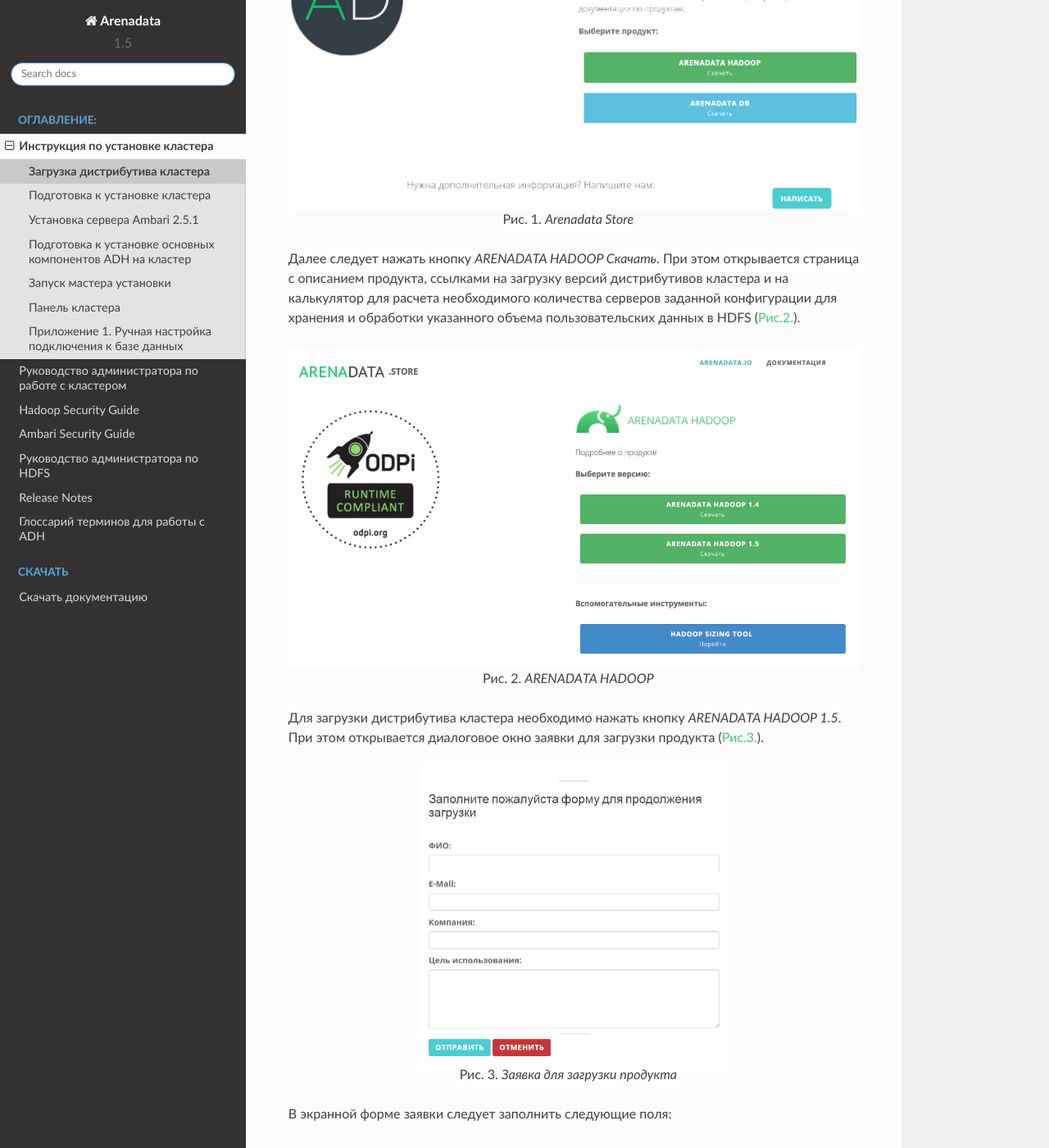
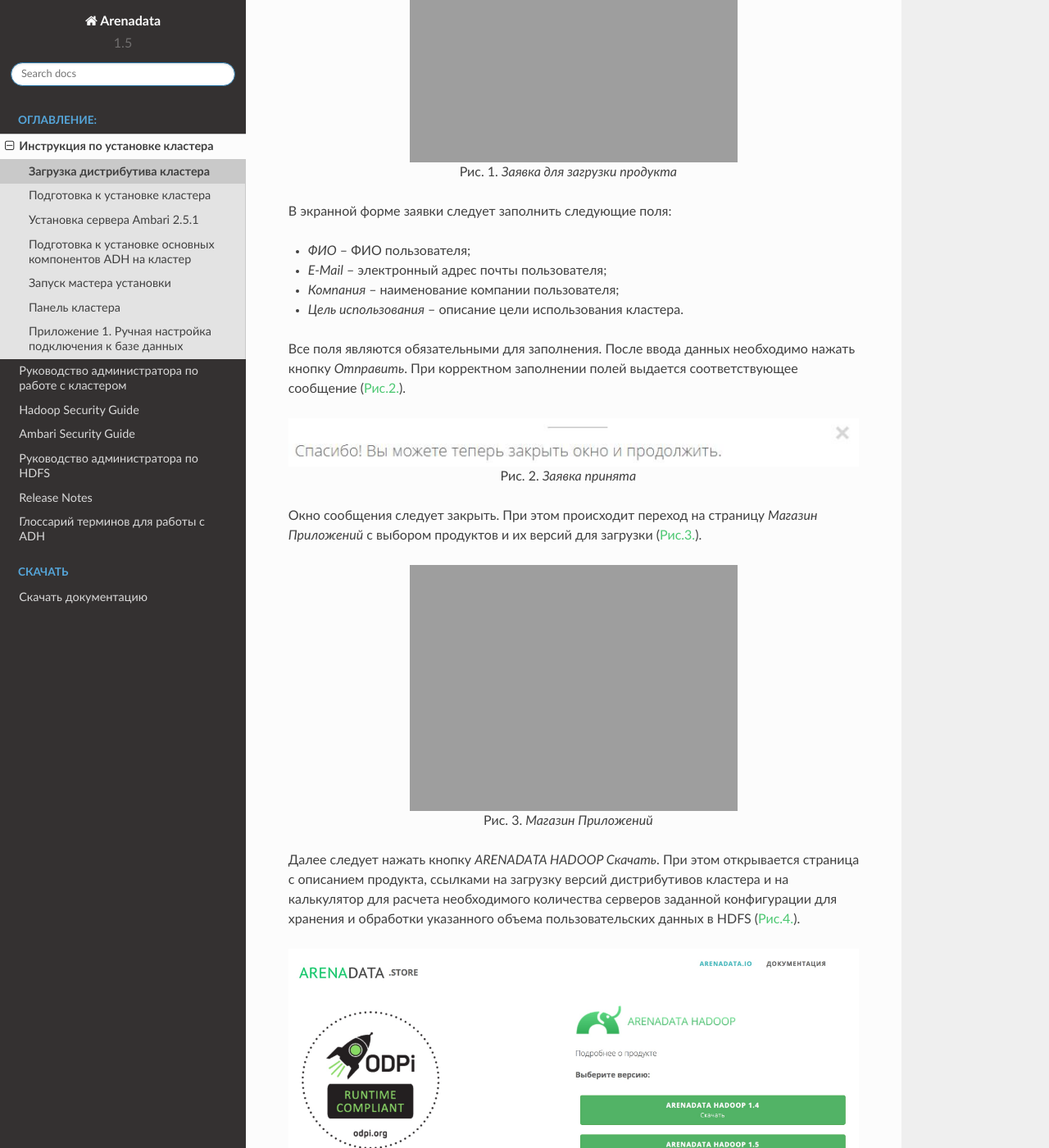
Before and after one commit to arenadata/docs_adps, a Sphinx documentation site: the page built from source/install/download.rst, in a window 1280 px wide and 1400 px high, scrolled down 382 px. Shown: the whole window at 82% size. Built offline with Sphinx 7.4.7 and the Read the Docs theme 2.0.0, drawn with Linux system fonts in a browser that asks for light colours; some of the changed text lies outside the part shown.

Commit message:
Update download.rst

```diff
--- a/source/install/download.rst
+++ b/source/install/download.rst
@@ -2,14 +2,44 @@
 ==============================
 
 
-Для загрузки дистрибутива кластера **Arenadata Hadoop** (далее – **ADH**) необходимо на сайте продукта http://arenadata.io/index.html перейти на вкладку "Скачать". При этом открывается страница *ARENADATA.STORE* (:numref:`Рис.%s.<install-img-1>`):
+Для загрузки дистрибутива кластера **Arenadata Hadoop** (далее – **ADH**) необходимо на сайте продукта https://arenadata.tech/ перейти на вкладку "Скачать". При этом происходит переход на страницу *Магазин Программного Обеспечения Arenadata* (:numref:`Рис.%s.<install_app-store.png>`) и открывается экранная форма для заполнения заявки для загрузки продукта (:numref:`Рис.%s.<install_form-download.png>`):
 
-.. _install-img-1:
+.. _install_form-download.png:
 
-.. figure:: imgs/install_pic1.*
+.. figure:: imgs/install_form-download.png.*
    :align: center
 
-   Arenadata Store
+   Заявка для загрузки продукта
+
+
+В экранной форме заявки следует заполнить следующие поля:
+
++ *ФИО* – ФИО пользователя;
++ *E-Mail* – электронный адрес почты пользователя;
++ *Компания* – наименование компании пользователя;
++ *Цель использования* – описание цели использования кластера.
+
+Все поля являются обязательными для заполнения. После ввода данных необходимо нажать кнопку *Отправить*. При корректном заполнении полей выдается соответствующее сообщение (:numref:`Рис.%s.<install_pic4>`).
+
+.. _install_pic4:
+
+.. figure:: imgs/install_pic4.*
+   :align: center
+
+   Заявка принята
+
+
+Окно сообщения следует закрыть. При этом происходит переход на страницу *Магазин Приложений* с выбором продуктов и их версий для загрузки (:numref:`Рис.%s.<install_app-store.png>`).
+
+.. _install_app-store.png:
+
+.. figure:: imgs/install_app-store.png.*
+   :align: center
+
+   Магазин Приложений
+
+
+
 
 
 Далее следует нажать кнопку *ARENADATA HADOOP Скачать*. При этом открывается страница с описанием продукта, ссылками на загрузку версий дистрибутивов кластера и на калькулятор для расчета необходимого количества серверов заданной конфигурации для хранения и обработки указанного объема пользовательских данных в HDFS (:numref:`Рис.%s.<install-img-2>`).
@@ -22,43 +52,8 @@
    ARENADATA HADOOP
 
 
-Для загрузки дистрибутива кластера необходимо нажать кнопку *ARENADATA HADOOP 1.5*. При этом открывается диалоговое окно заявки для загрузки продукта (:numref:`Рис.%s.<install-img-3>`).
+Для загрузки дистрибутива кластера необходимо нажать кнопку *ARENADATA HADOOP 1.5*.
 
-.. _install-img-3:
-
-.. figure:: imgs/install_pic3.*
-   :scale: 50 %
-   :align: center
-
-   Заявка для загрузки продукта
-
-
-В экранной форме заявки следует заполнить следующие поля:
-
-+ *ФИО* – ФИО пользователя;
-+ *E-Mail* – электронный адрес почты пользователя;
-+ *Компания* – наименование компании пользователя;
-+ *Цель использования* – описание цели использования кластера.
-
-
-Все поля заявки являются обязательными для заполнения. После ввода данных необходимо нажать кнопку *Отправить*. При корректном заполнении полей выдается соответствующее сообщение (:numref:`Рис.%s.<install_pic4>`).
-
-.. _install_pic4:
-
-.. figure:: imgs/install_pic4.*
-   :align: center
-
-   Заявка принята
-
-
-Окно сообщения следует закрыть. При этом происходит переход на страницу с выбором компонентов дистрибутива (:numref:`Рис.%s.<install_pic5-2>`).
-
-.. _install_pic5-2:
-
-.. figure:: imgs/install_pic5-2.*
-   :align: center
-
-   Выбор компонентов дистрибутива
 
 
 Есть возможность загрузить следующие компоненты дистрибутива:
```
